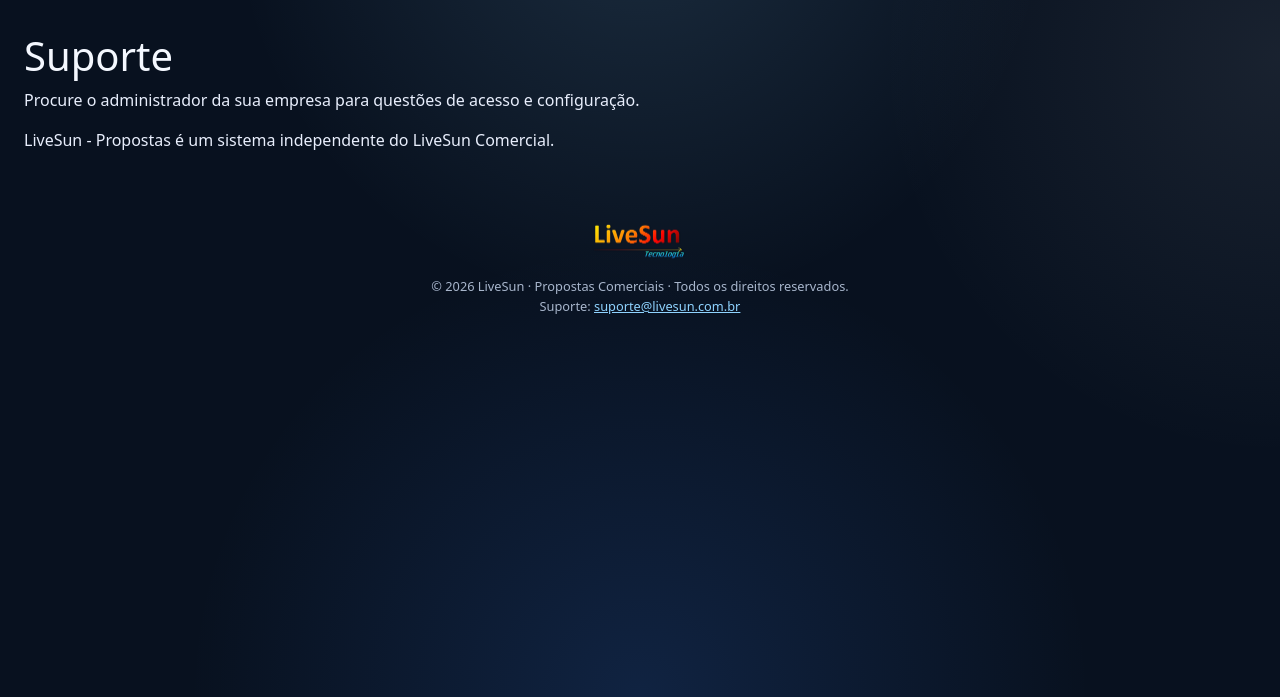
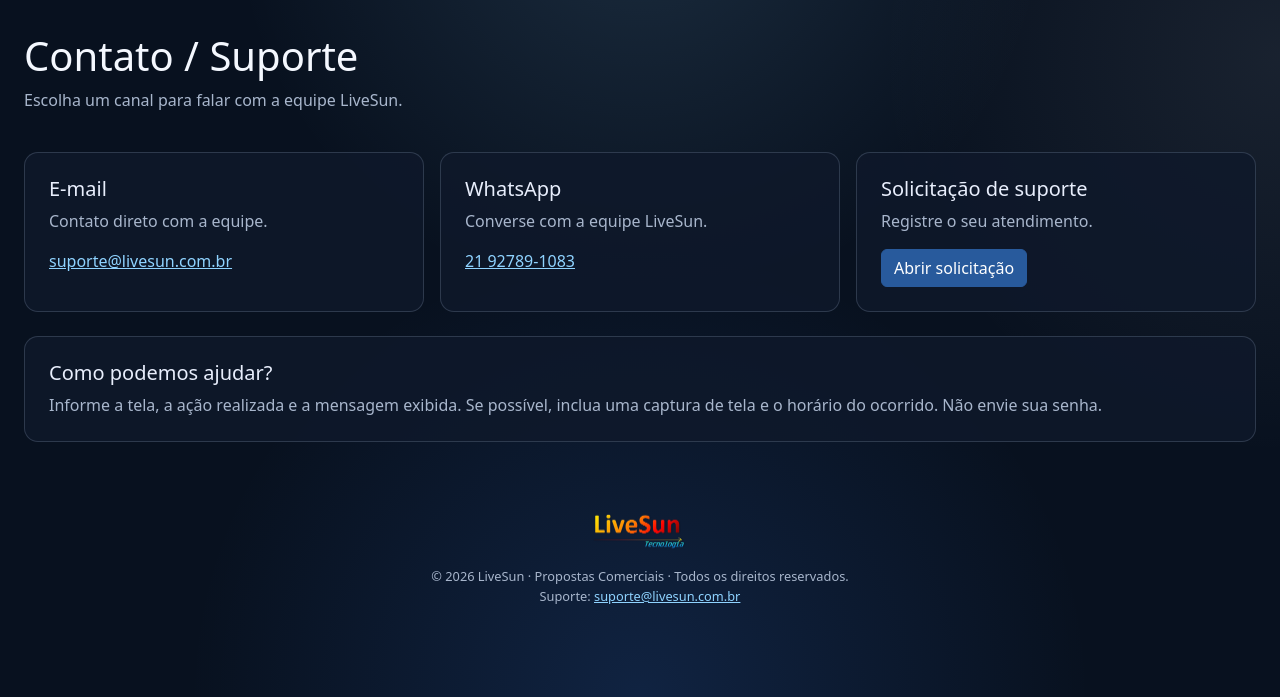
Before and after one commit to WagnerLiveSun/livesun-propostas, a Flask app: page /suporte in a window 1280 px wide. Shown: the part 103-800 px from the top of the page. Run offline with Flask 3, Linux system fonts and the light colour scheme; parts of the project's set-up code (start-up, migrations or seed data) failed here and were passed over; some libraries are stand-ins or nearby versions.

Commit message:
Adicionar contato e suporte ao menu

```diff
--- a/src/templates/layout.html
+++ b/src/templates/layout.html
@@ -141,7 +141,7 @@
             {% set section = request.endpoint or '' %}
             {% set links = [('dashboard.index', 'Dashboard', section == 'dashboard.index'), ('propostas.index', 'Propostas', section.startswith('propostas.')), ('gestao.clientes', 'Clientes', section in ['gestao.clientes', 'gestao.cliente_form']), ('gestao.itens', 'Produtos / serviços', section in ['gestao.itens', 'gestao.item_form'])] %}
             {% if current_user.perfil == 'admin' %}{% set links = links + [('gestao.empresa', 'Empresa', section == 'gestao.empresa'), ('gestao.usuarios', 'Usuários', section == 'gestao.usuarios')] %}{% endif %}
-            {% set links = links + [('auth.perfil', 'Meu perfil', section == 'auth.perfil')] %}
+            {% set links = links + [('auth.perfil', 'Meu perfil', section == 'auth.perfil'), ('suporte', 'Contato / Suporte', section == 'suporte')] %}
             {% for endpoint, label, active in links %}
             <a href="{{ url_for(endpoint) }}" class="sidebar-link{{ ' active' if active else '' }}"{% if active %} aria-current="page"{% endif %}>{{ label }}</a>
             {% endfor %}
--- a/src/templates/suporte.html
+++ b/src/templates/suporte.html
@@ -1 +1,13 @@
-{% extends 'layout.html' %}{% block content %}<main><h1>Suporte</h1><p>Procure o administrador da sua empresa para questões de acesso e configuração.</p><p>LiveSun - Propostas é um sistema independente do LiveSun Comercial.</p></main>{% endblock %}
+{% extends 'layout.html' %}
+{% block title %}Contato e suporte · LiveSun Propostas{% endblock %}
+{% block content %}
+<main>
+  <div class="page-heading"><div><h1>Contato / Suporte</h1><p class="text-muted">Escolha um canal para falar com a equipe LiveSun.</p></div></div>
+  <div class="row g-3">
+    <div class="col-md-4"><section class="card h-100"><div class="card-body p-4"><h2 class="h5">E-mail</h2><p class="text-muted">Contato direto com a equipe.</p><a href="mailto:suporte@livesun.com.br">suporte@livesun.com.br</a></div></section></div>
+    <div class="col-md-4"><section class="card h-100"><div class="card-body p-4"><h2 class="h5">WhatsApp</h2><p class="text-muted">Converse com a equipe LiveSun.</p><a href="https://wa.me/5521927891083" target="_blank" rel="noopener noreferrer">21 92789-1083 <span class="visually-hidden">(abre em nova aba)</span></a></div></section></div>
+    <div class="col-md-4"><section class="card h-100"><div class="card-body p-4"><h2 class="h5">Solicitação de suporte</h2><p class="text-muted">Registre o seu atendimento.</p><a class="btn btn-primary" href="https://app.pipefy.com/public/form/ETeM9Gbz" target="_blank" rel="noopener noreferrer">Abrir solicitação <span class="visually-hidden">(abre em nova aba)</span></a></div></section></div>
+  </div>
+  <section class="card mt-4"><div class="card-body p-4"><h2 class="h5">Como podemos ajudar?</h2><p class="mb-0 text-muted">Informe a tela, a ação realizada e a mensagem exibida. Se possível, inclua uma captura de tela e o horário do ocorrido. Não envie sua senha.</p></div></section>
+</main>
+{% endblock %}
```
Also changed, not shown: tests/test_app.py (+17 -0 lines).
